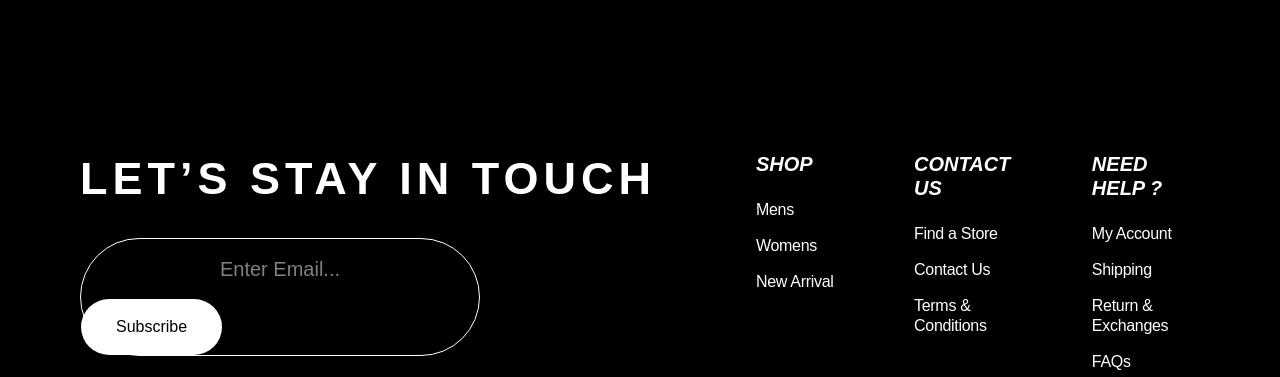
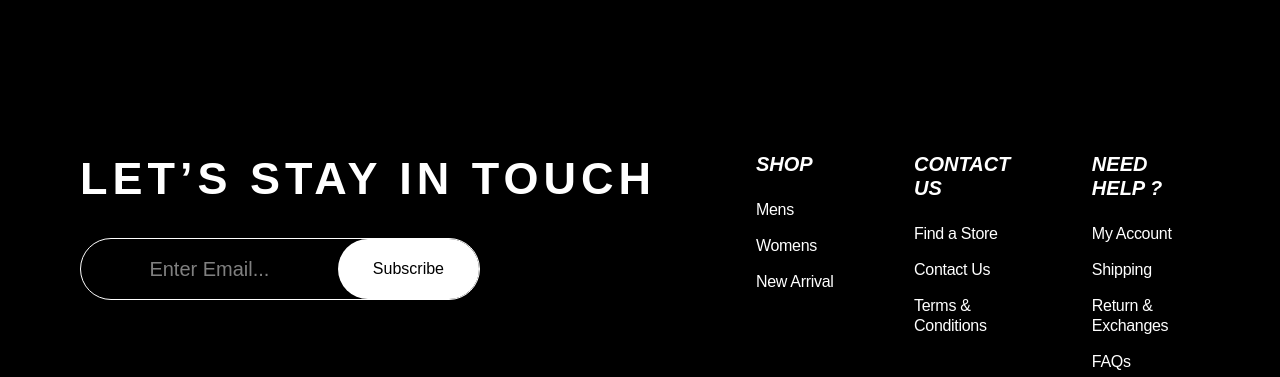
Before and after one commit to S2k-s/My-portfolio, a plain HTML site: page проект-4/index.html in a window 1280 px wide. Shown: the part 8215-8592 px from the top of the page. Drawn offline with Linux system fonts and the light colour scheme.

Commit message:
Update index.html

```diff
--- a/проект-4/index.html
+++ b/проект-4/index.html
@@ -655,13 +655,14 @@
                         <h2 class="footer-body__title subtitle">
                             Let’s stay in touch
                         </h2>
-                        <div class="footer-body__label">
-                            <form><input class="footer-body__input" type="email" placeholder="Enter email...">
+
+                            <form class="footer-body__label">
+                                <input class="footer-body__input" type="email" placeholder="Enter email...">
                             <button class="footer-body__button" type="submit">
                                 Subscribe
                             </button>
                             </form>
-                        </div>
+
                         <a href="#" class="footer-body__logo">
                             <img src="img/icons/logos/nike-2.png" alt="логотип компании">
                         </a>
```
